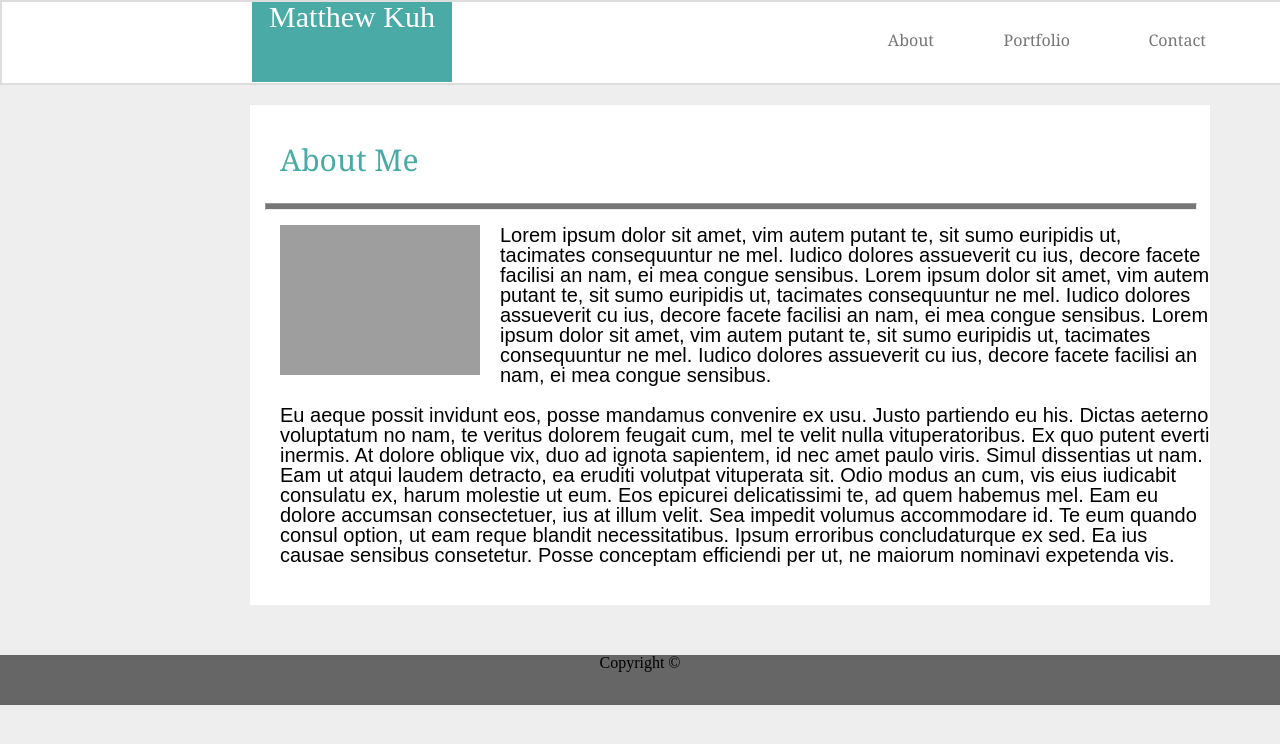
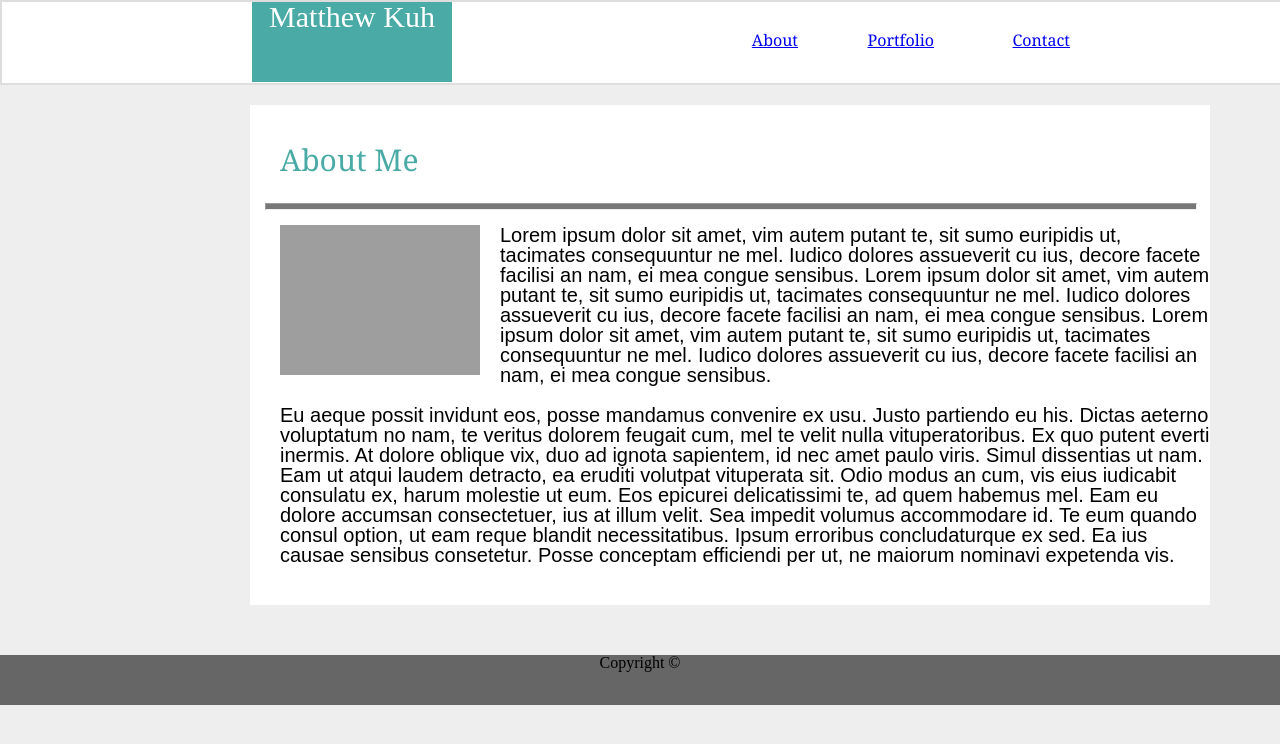
Before and after one commit to matkuh/Basic-Portfolio, a plain HTML site: page profile.html in a window 1280 px wide. Shown: the top 744 px of the page. Drawn offline with Linux system fonts and the light colour scheme; grey boxes are pictures that could not be loaded.

Commit message:
turn about, portfolio, contact on nav bar into anchor tags

```diff
--- a/profile.css
+++ b/profile.css
@@ -34,7 +34,7 @@ body {
     background: white;
     padding: 20px;
     position: absolute;
-    right: 30%;
+    right: 40%;
     top: 10px;
 }
 #portfolio {
@@ -43,7 +43,7 @@ body {
     background: white;
     padding: 20px;
     position: absolute;
-    right: 20%;
+    right: 30%;
     top: 10px;
 }
 #contact {
@@ -52,7 +52,7 @@ body {
     background: white;
     padding: 20px;
     position: absolute;
-    right: 10%;
+    right: 20%;
     top: 10px;
 }
 #bodywrap {
--- a/profile.html
+++ b/profile.html
@@ -15,13 +15,19 @@
             Matthew Kuh
         </h1>
         <div id="about">
-            About
+            <a href="#">
+                About
+            </a>
         </div>
         <div id="portfolio">
+            <a href="#">
             Portfolio
+            </a>
         </div>
         <div id="contact">
+            <a href="#">
             Contact
+            </a>
         </div>
 
         </div>
```
